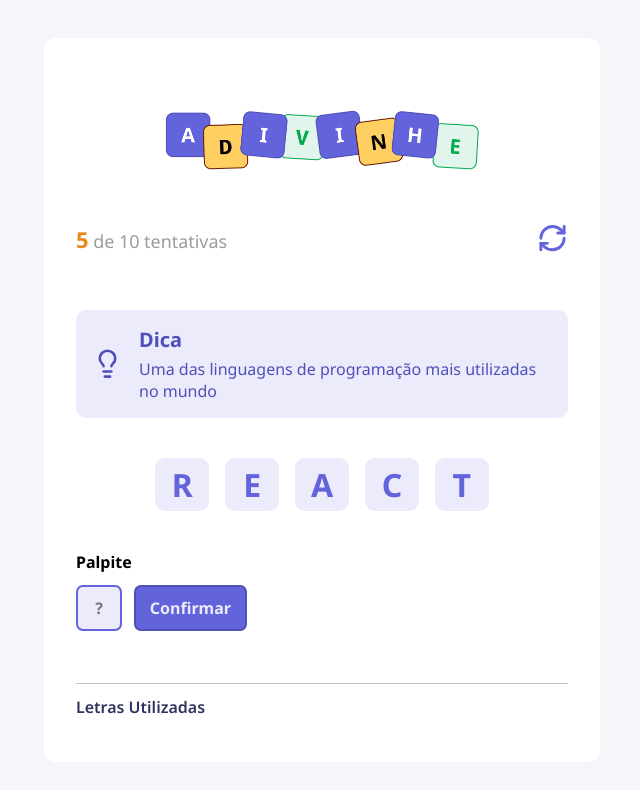
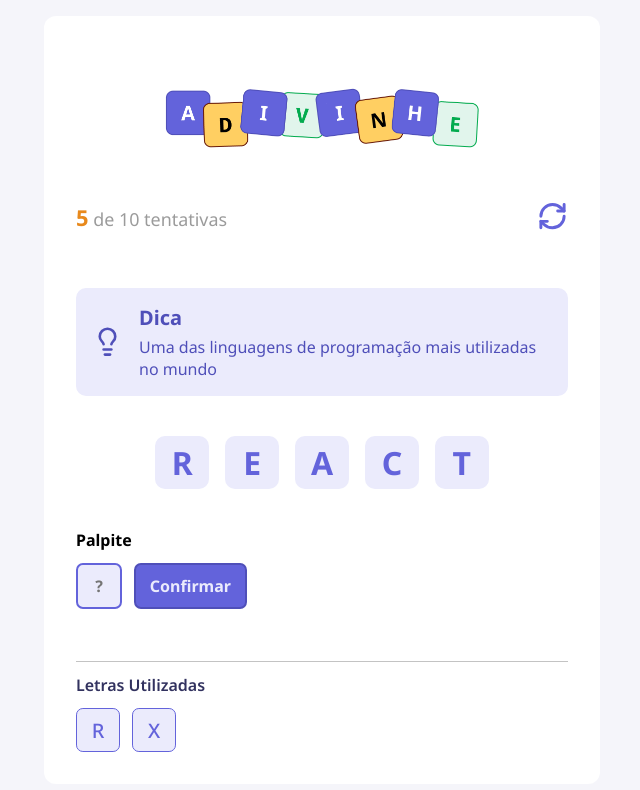
Before and after one commit to Grid2109/react---Jogo-de-adivinha--o, a React (Vite) app in the folder Jogo-de-adivinhação/: page / in a window 1280 px wide. Shown: the top 790 px of the page, without its empty margins (318-958 px from the left). Built offline with nearby package versions, Linux system fonts and the light colour scheme.

Commit message:
Letter size variations

```diff
--- a/Jogo-de-adivinhação/src/components/Letter/index.tsx
+++ b/Jogo-de-adivinhação/src/components/Letter/index.tsx
@@ -2,11 +2,17 @@
 
 type Props = {
     value?: string
+    size?: 'default' | 'small'
 }
 
-export function Letter( { value = ''}: Props) {
+export function Letter( { value = '', size ='default'}: Props) {
     return (
-        <div className={styles.letter}>
+        <div
+          className={`
+            ${styles.letter}
+            ${size === 'small' && styles.letterSmall}
+          `}
+          >
             <span>{value}</span>
         </div>
     )
--- a/Jogo-de-adivinhação/src/components/Letter/styles.module.css
+++ b/Jogo-de-adivinhação/src/components/Letter/styles.module.css
@@ -14,3 +14,13 @@
     align-items: center;
     justify-content: center;
 }
+
+.letterSmall {
+    width: 2.75rem;
+    height: 2.75rem;
+    border-radius: 0.43rem;
+
+    font-size: 1.25rem;
+    font-weight: 500;
+    border: 1px solid #6363db;
+}
--- a/Jogo-de-adivinhação/src/components/LettersUsed/index.tsx
+++ b/Jogo-de-adivinhação/src/components/LettersUsed/index.tsx
@@ -1,9 +1,14 @@
 import styles from "./styles.module.css";
+import { Letter } from "../Letter";
 
 export function LettersUsed() {
-    return(
-        <div className={styles.lettersUsed}>
-            <h5>Letras Utilizadas</h5>
-        </div>
-    )
+  return (
+    <div className={styles.lettersUsed}>
+      <h5>Letras Utilizadas</h5>
+      <div>
+        <Letter value="R"  size="small"/>
+        <Letter value="X"  size="small"/>
+      </div>
+    </div>
+  );
 }
--- a/Jogo-de-adivinhação/src/components/LettersUsed/styles.module.css
+++ b/Jogo-de-adivinhação/src/components/LettersUsed/styles.module.css
@@ -10,3 +10,9 @@
     font-weight: 600;
     margin: 0.75rem 0;
 }
+
+.lettersUsed > div {
+    display: flex;
+    gap: 0.75rem;
+    flex-wrap: wrap;
+}
```
